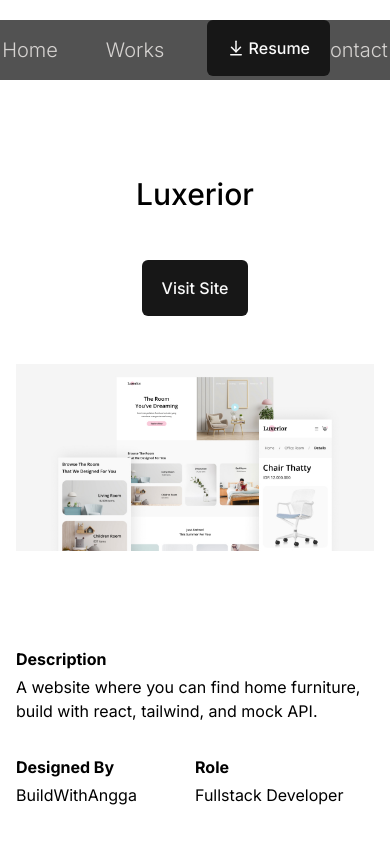
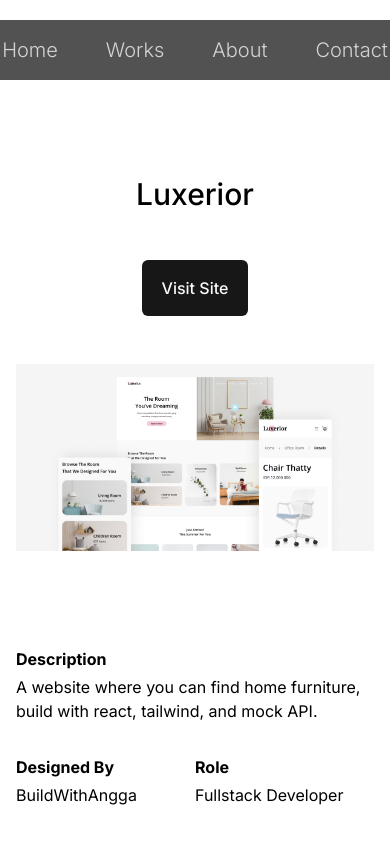
Before and after one commit to ngrwisnu/portfolio-v2, a Next.js app: page /works/luxerior in a window 390 px wide. Shown: the top 842 px of the page. Built offline with nearby package versions, Linux system fonts and the light colour scheme.

Commit message:
[chore] add hover animation on nav and footer links; add function to the resume button (#1)

```diff
--- a/@/components/footer/footer.tsx
+++ b/@/components/footer/footer.tsx
@@ -6,33 +6,36 @@ const Footer = () => {
   return (
     <footer className="flex flex-col items-center bg-neutral-900 px-4">
       <div id="contact" className="flex w-full flex-col items-center py-14">
-        <ul className="w-full max-w-[1440px] divide-y divide-neutral-100 border-y border-y-neutral-100 text-neutral-100">
-          <li className="w-full">
+        <ul className="relative w-full max-w-[1440px] divide-y divide-neutral-100 border-y border-y-neutral-100 text-neutral-100">
+          <li className="group relative flex w-full flex-col">
             <Link
               href={"https://github.com/ngrwisnu"}
-              className="flex justify-between px-4 py-[22px]"
+              className="relative z-10 flex w-full justify-between bg-transparent px-4 py-[22px] group-hover:text-neutral-900"
             >
               GITHUB
               <ArrowUpRight size={16} />
             </Link>
+            <span className="absolute h-0 w-full bg-white transition-all duration-200 group-hover:h-full"></span>
           </li>
-          <li className="w-full">
+          <li className="group relative flex w-full flex-col">
             <Link
               href={"mailto:adiprayogongrwisnu@gmail.com"}
-              className="flex justify-between px-4 py-[22px]"
+              className="relative z-10 flex w-full justify-between bg-transparent px-4 py-[22px] group-hover:text-neutral-900"
             >
               EMAIL
               <ArrowUpRight size={16} />
             </Link>
+            <span className="absolute h-0 w-full bg-white transition-all duration-200 group-hover:h-full"></span>
           </li>
-          <li className="w-full">
+          <li className="group relative flex w-full flex-col">
             <Link
               href={"https://www.linkedin.com/in/ngrwisnu"}
-              className="flex justify-between px-4 py-[22px]"
+              className="relative z-10 flex w-full justify-between bg-transparent px-4 py-[22px] group-hover:text-neutral-900"
             >
               LINKEDIN
               <ArrowUpRight size={16} />
             </Link>
+            <span className="absolute h-0 w-full bg-white transition-all duration-200 group-hover:h-full"></span>
           </li>
         </ul>
       </div>
--- a/@/components/header/header.tsx
+++ b/@/components/header/header.tsx
@@ -6,14 +6,9 @@ import Link from "next/link";
 import { useState, useRef, useEffect } from "react";
 
 const Header = () => {
-  const [isChecked, setIsChecked] = useState(false);
   const [isShow, setIsShow] = useState(true);
   const [lastScrollY, setLastScrollY] = useState(0);
   const headerRef = useRef(null);
-
-  const navLinkHandler = () => {
-    setIsChecked(false);
-  };
 
   const headerController = () => {
     if (typeof window != "undefined") {
@@ -50,47 +45,28 @@ const Header = () => {
         <div className="flex items-center rounded-md bg-[#404040]/90 px-14 backdrop-blur-sm">
           <nav className="w-full">
             <ul className="flex w-full items-center justify-center gap-4 text-xl font-light md:text-base md:font-normal">
-              <li>
-                <Link
-                  href="/"
-                  className="text-stone-300"
-                  onClick={navLinkHandler}
-                >
-                  Home
-                </Link>
+              <li className="p-4 text-neutral-300 transition-all duration-200 hover:text-white">
+                <Link href="/">Home</Link>
               </li>
-              <li>
-                <Link
-                  href="#works"
-                  className="text-stone-300"
-                  onClick={navLinkHandler}
-                >
-                  Works
-                </Link>
+              <li className="p-4 text-neutral-300 transition-all duration-200 hover:text-white">
+                <Link href="#works">Works</Link>
               </li>
-              <li>
-                <Link
-                  href="#about"
-                  className="text-stone-300"
-                  onClick={navLinkHandler}
-                >
-                  About
-                </Link>
+              <li className="p-4 text-neutral-300 transition-all duration-200 hover:text-white">
+                <Link href="#about">About</Link>
               </li>
-              <li>
-                <Link
-                  href="#contact"
-                  className="text-stone-300"
-                  onClick={navLinkHandler}
-                >
-                  Contact
-                </Link>
+              <li className="p-4 text-neutral-300 transition-all duration-200 hover:text-white">
+                <Link href="#contact">Contact</Link>
               </li>
             </ul>
           </nav>
         </div>
-        <Button className="absolute top-5 right-11 rounded-md">
-          <ArrowDownToLine size={18} /> Resume
+        <Button
+          className="absolute top-5 right-11 hidden rounded-md md:flex"
+          asChild
+        >
+          <Link href="/assets/docs/ngr-s-resume.pdf" download>
+            <ArrowDownToLine size={18} /> Resume
+          </Link>
         </Button>
       </header>
     </div>
--- a/app/globals.css
+++ b/app/globals.css
@@ -5,10 +5,6 @@
 @layer base {
   h6 {
     @apply text-2xl font-normal;
-  }
-
-  nav > ul li {
-    @apply p-4;
   }
 }
 
```
